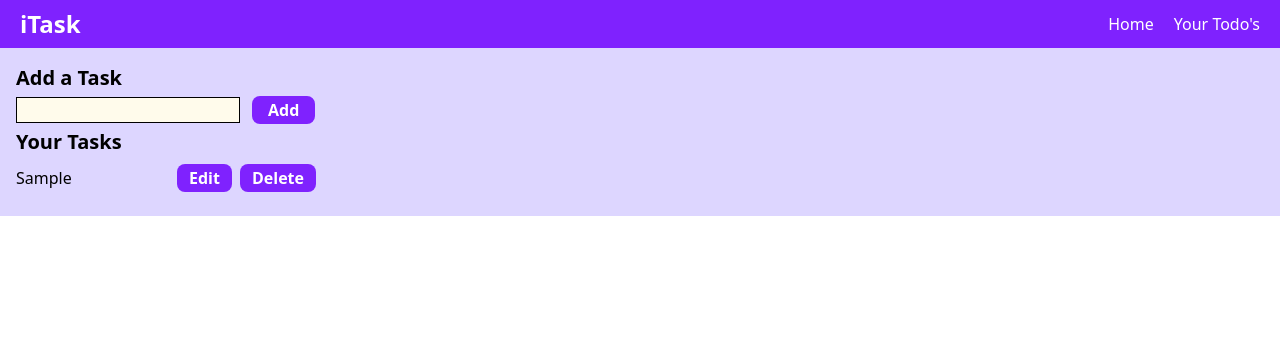
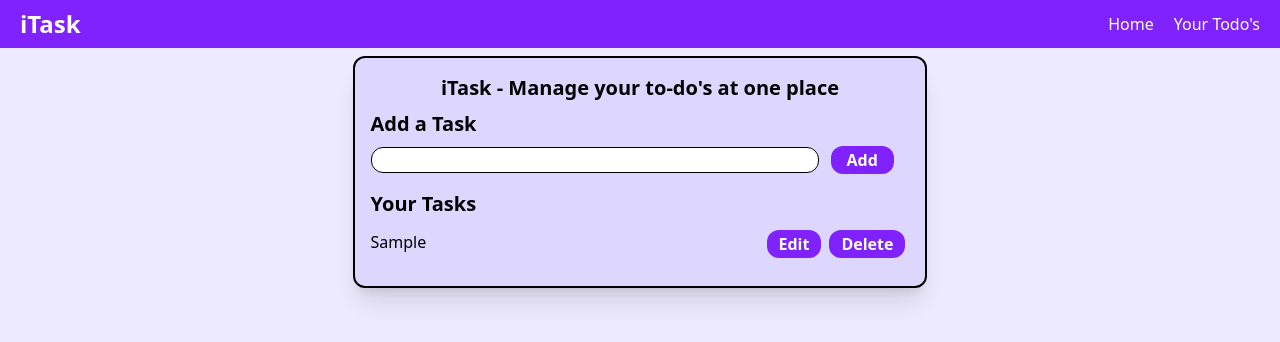
Before and after one commit to TayyabJunaidOfficial/To-Do-List-By-React-Tailwind-CSS, a React (Vite) app: page / in a window 1280 px wide. Both pictures are taken after typing "Sample" into the empty fields and a click on the button "Add". Shown: the top 342 px of the page. Built offline with nearby package versions, Linux system fonts and the light colour scheme.

Commit message:
Some Styling Added

```diff
--- a/src/App.jsx
+++ b/src/App.jsx
@@ -25,15 +25,21 @@ function App() {
     setEdit(todo.id);
   };
 
-  const handleDelete = (id) =>{
+  const handleDelete = (id) => {
     setTodos(todos.filter((todo) => todo.id !== id));
-  }
+  };
   return (
     <>
+      <div className="bg-violet-100 min-h-screen">
         <Navbar />
-      <div className="container m-auto bg-violet-200 min-w-screen p-4">
-        <h1 className="text-xl font-bold">{edit ? "Edit Task" : "Add a Task"}</h1>
-        <div className="py-1">
+        <div className="border-2 bg-violet-200 shadow-xl w-fit rounded-xl m-auto my-2 p-4">
+          <h1 className="text-xl text-center font-bold">
+            iTask - Manage your to-do's at one place
+          </h1>
+          <h1 className="text-xl pt-2 font-bold">
+            {edit ? "Edit Task" : "Add a Task"}
+          </h1>
+          <div className="my-2">
             <input
               type="text"
               name="add"
@@ -41,31 +47,34 @@ function App() {
               onChange={(e) => {
                 setAddTodo(e.target.value);
               }}
-            className="border-1 bg-amber-50 w-56"
+              className="border-1 bg-white w-md rounded-xl"
             />
             <button
               onClick={handleAdd}
-            className="bg-violet-600 text-white font-bold hover:bg-violet-800 px-4 py-0.5 rounded-lg mx-3 cursor-pointer"
+              className="bg-violet-600 text-white font-bold hover:bg-violet-800 px-4 py-0.5 rounded-xl mx-3 cursor-pointer"
             >
               {edit ? "Update" : "Add"}
             </button>
           </div>
-        <h1 className="text-xl font-bold">Your Tasks</h1>
+          <h1 className="text-xl pt-2 font-bold">Your Tasks</h1>
           {todos.map((todo) => {
             return (
               <div
                 key={todo.id}
-              className="flex justify-between items-center max-w-76 my-1 py-1 gap-2"
+                className=" py-1 flex justify-center my-2 gap-2"
               >
-              <div className="flex justify-center items-center">{todo.text}</div>
+                <div className="w-96 rounded-xl ">{todo.text}</div>
                 <div>
                   <button
                     onClick={() => handleEdit(todo)}
-                  className="bg-violet-600 text-white font-bold hover:bg-violet-800 px-3 py-0.5 rounded-lg mx-1 cursor-pointer"
+                    className="bg-violet-600 text-white font-bold hover:bg-violet-800 px-3 py-0.5 rounded-xl mx-1 cursor-pointer"
                   >
                     Edit
                   </button>
-                <button onClick={()=>handleDelete(todo.id)} className="bg-violet-600 text-white font-bold hover:bg-violet-800 px-3 py-0.5 rounded-lg mx-1 cursor-pointer">
+                  <button
+                    onClick={() => handleDelete(todo.id)}
+                    className="bg-violet-600 text-white font-bold hover:bg-violet-800 px-3 py-0.5 rounded-xl mx-1 cursor-pointer"
+                  >
                     Delete
                   </button>
                 </div>
@@ -73,6 +82,7 @@ function App() {
             );
           })}
         </div>
+      </div>
     </>
   );
 }
```
Lines whose indentation alone changed are shown as unchanged.
